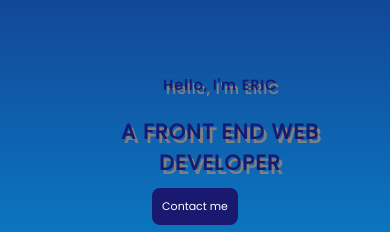
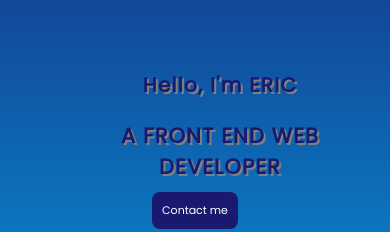
Before and after one commit to kafuiAllday/React-portfolio-site, a React (Create React App) app: page / in a window 390 px wide. Shown: the part 237-469 px from the top of the page. Built offline with nearby package versions, Linux system fonts and the light colour scheme.

Commit message:
intro text

```diff
--- a/src/index.css
+++ b/src/index.css
@@ -306,6 +306,7 @@ hr{
    color: midnightblue;
 
 }
+
 .about h1{
    font-size: 2.0rem;
    font-weight: 400;
@@ -376,19 +377,21 @@ button .contact_btn{
       text-align: center;
    }
     .intro-text h1{
-        font-size: 1.4rem;
+        font-size: 2rem;
         letter-spacing: 1.3px;
+        text-shadow: 2px 2px grey;
      }
 
      .intro-text a{
       font-size: 1.1rem;
+
 
      }
      .intro-text h2{
 
         font-size: 2.1rem;
         letter-spacing: 1.1px;
-
+        text-shadow: 2px 2px grey;
      }
      #Projects hr{display: none;}
 
@@ -429,12 +432,7 @@ button .contact_btn{
 .contacts{
    width: 90%;
 }
-/*button.contact_btn{
-   font-size: .9rem;
-   position: absolute;
-   bottom: 2px
 
-}*/
 input,textarea{
    padding: .4rem;
    border-radius: 0.4rem;
```
